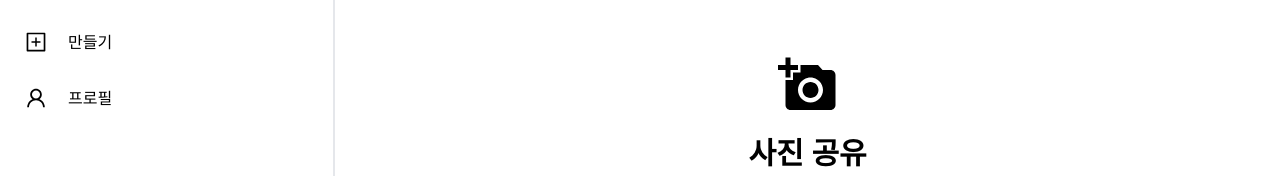
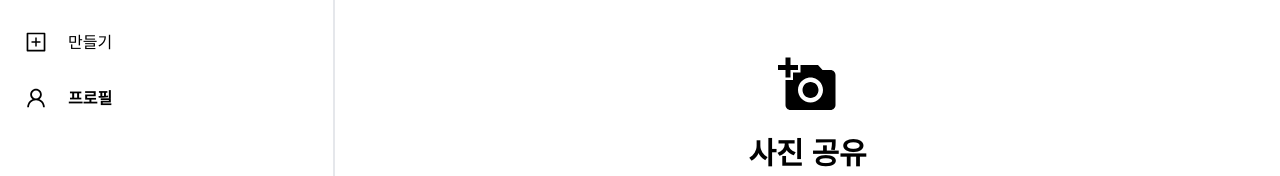
Before and after one commit to k-redstone/react-instagram, a React (Vite) app: page /profile in a window 1280 px wide. Shown: the part 431-607 px from the top of the page. Built offline with nearby package versions, Linux system fonts and the light colour scheme.

Commit message:
Refactor: Navbar 활성화 여부에 따라 조건부 스타일 추가 - 활성화된 페이지만 작업(Home, Profile)

```diff
--- a/src/components/NavItem/index.jsx
+++ b/src/components/NavItem/index.jsx
@@ -1,16 +1,16 @@
 import PropTypes from "prop-types";
 import { Link } from "react-router-dom";
 
-const NavItem = ({ icon, text, url }) => {
+const NavItem = ({ icon, text, selected }) => {
   return (
-    <Link to={url}>
+    <div>
       <li className="group flex items-center justify-start py-4 rounded-md pl-2 hover:bg-gray-200 hover:cursor-pointer">
         <div className="box-border text-2xl mr-5 group-hover:scale-110 group-hover:transition-all">
           {icon}
         </div>
-        <span className="peer text-base">{text}</span>
+        <span className={`peer text-base ${selected ? 'font-semibold' : 'font-medium' }`}>{text}</span>
       </li>
-    </Link>
+    </div>
   );
 };
 
--- a/src/layout/GlobalNav/index.jsx
+++ b/src/layout/GlobalNav/index.jsx
@@ -25,14 +25,30 @@ const GlobalNav = () => {
       </Link>
       <div className="h-nav-list-height flex flex-col justify-between">
         <ul className="mt-10">
-          <NavItem icon={<AiOutlineHome />} text={"홈"} url={'/'}/>
+          <NavLink to="/">
+            {({ isActive }) => (
+              <NavItem
+                icon={isActive? <AiFillHome /> : <AiOutlineHome />}
+                selected ={isActive}
+                text={"홈"}
+              />
+            )}
+          </NavLink>
           <NavItem icon={<AiOutlineSearch />} text={"검색"} url={'/'} />
           <NavItem icon={<MdOutlineExplore />} text={"탐색 탭"} url={'/'} />
           <NavItem icon={<MdOndemandVideo />} text={"릴스"} url={'/'}  />
           <NavItem icon={<AiOutlineMessage />} text={"메시지"} url={'/'}  />
           <NavItem icon={<AiOutlineHeart />} text={"알림"} url={'/'}  />
           <NavItem icon={<AiOutlinePlusSquare />} text={"만들기"} url={'/'}  />
-          <NavItem icon={<AiOutlineUser />} text={"프로필"} url={'/profile'}  />
+          <NavLink to="/profile">
+            {({ isActive }) => (
+              <NavItem
+                icon={<AiOutlineUser />}
+                selected ={isActive}
+                text={"프로필"}
+              />
+            )}
+          </NavLink>
         </ul>
         <div className="mt-10">
           <NavItem icon={<AiOutlineMore />} text={"더보기"} />
--- a/src/pages/Content/Story/index.jsx
+++ b/src/pages/Content/Story/index.jsx
@@ -1,4 +1,5 @@
 import StoryItem from "../../../components/StoryItem"
+import { useState } from "react"
 
 const Story = () => {
 
```
